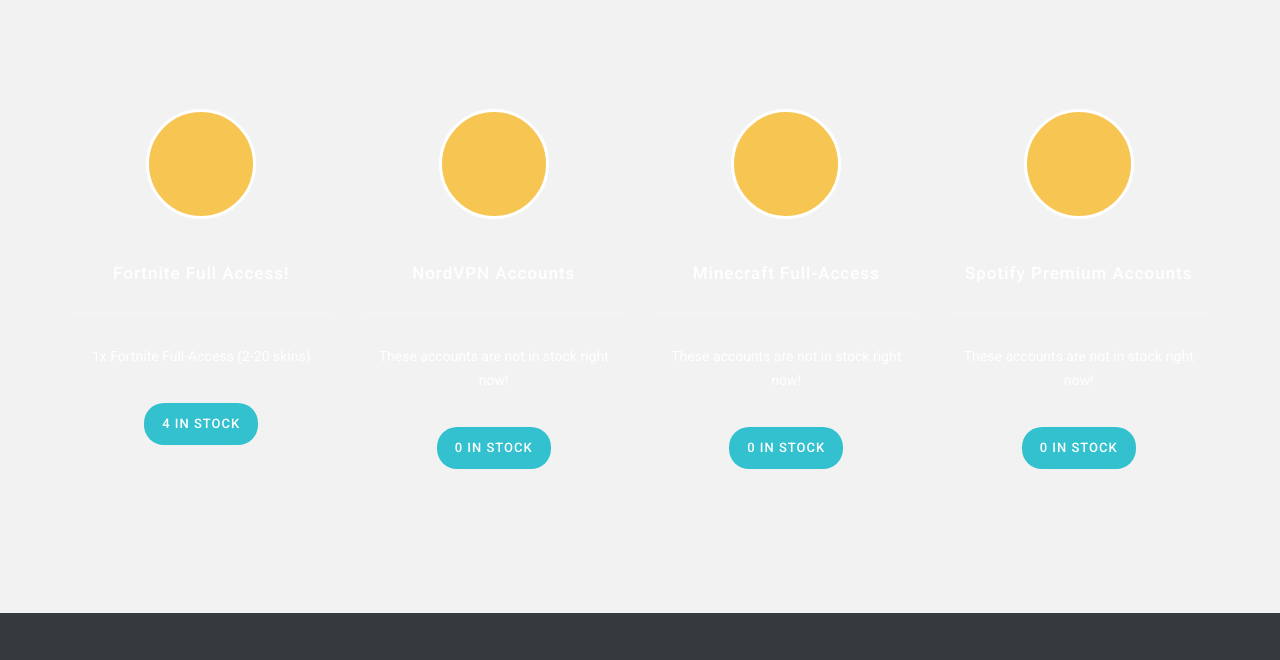
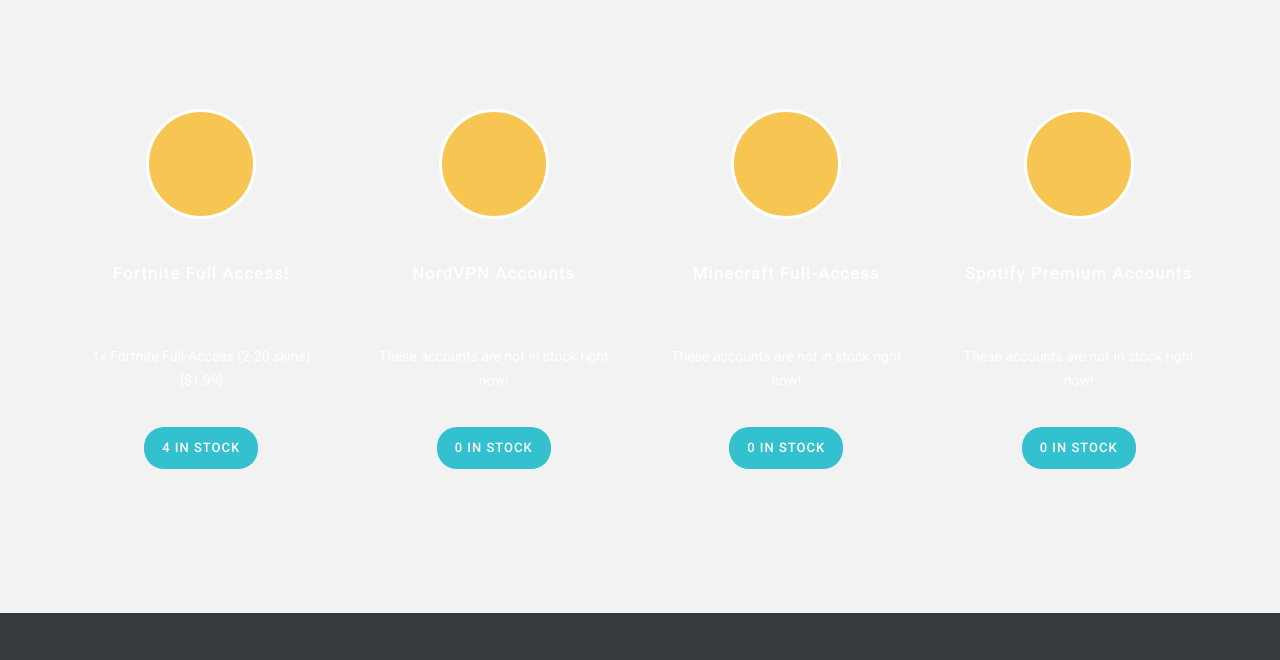
Before and after one commit to BatDev0/tntsplash, a plain HTML site: page index.html in a window 1280 px wide. Shown: the part 841-1501 px from the top of the page. Drawn offline with nearby package versions, Linux system fonts and the light colour scheme.

Commit message:
Update index.html

```diff
--- a/index.html
+++ b/index.html
@@ -80,9 +80,9 @@ https://templatemo.com/tm-506-tinker
                         </div>
                         <h4>Fortnite Full Access!</h4>
                         <div class="line-dec"></div>
-                        <p>1x Fortnite Full-Access (2-20 skins)</p>
+                        <p>1x Fortnite Full-Access (2-20 skins) [$1.99]</p>
                         <div class="primary-blue-button">
-                            <a href="https://discord.gg/5TsEZQW">4 in Stock</a>
+                            <a href="https://discord.gg/5TsEZQW">4 in Stock </a>
                         </div>
                     </div>
                 </div>
```
